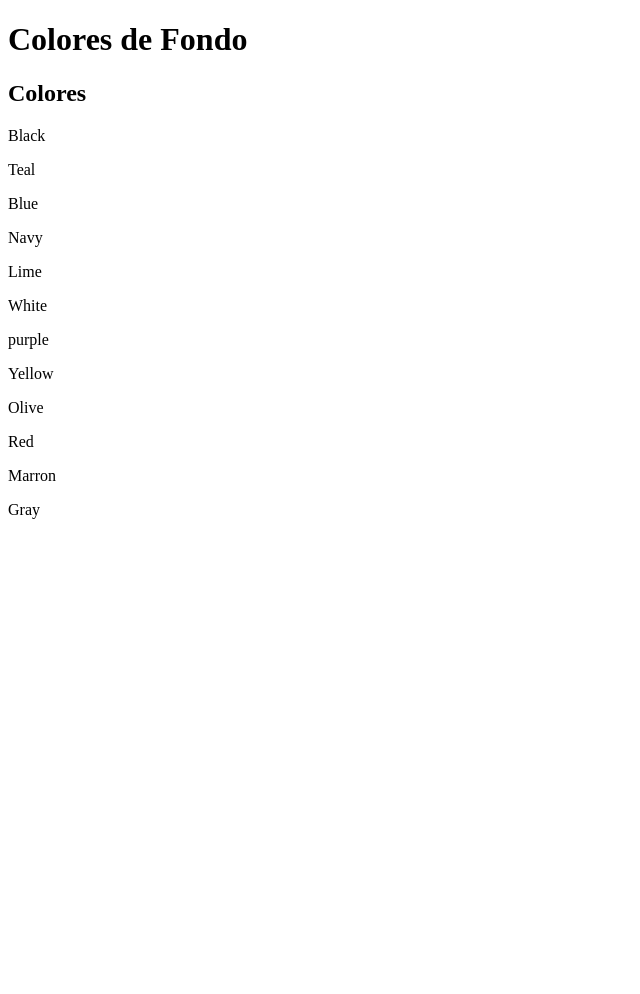
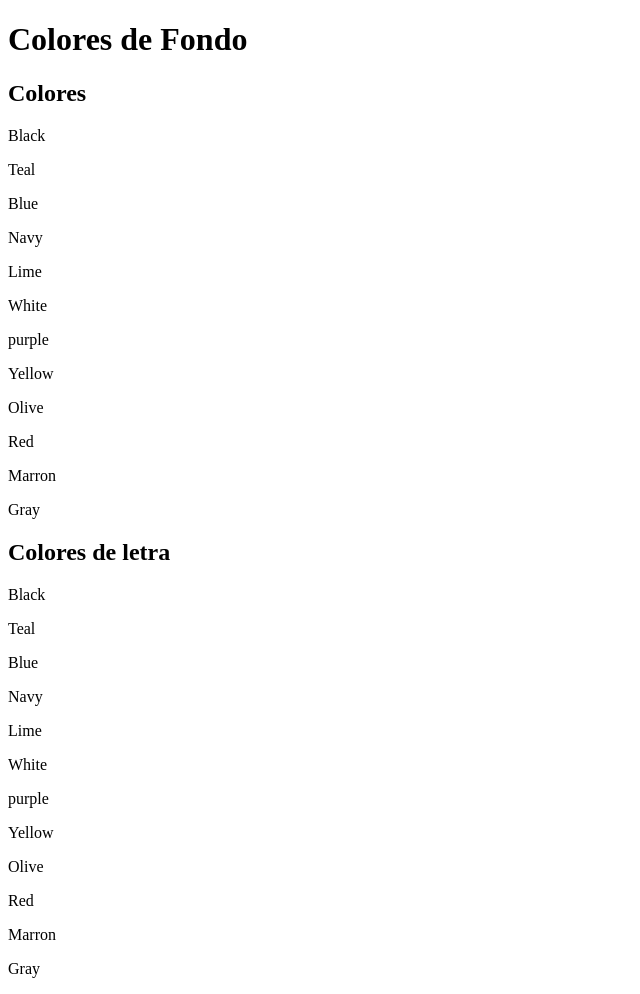
Before and after one commit to GitNinja0/recreated_image, a plain HTML site: page index.html in a window 1280 px wide. Shown: the whole page, without its empty margins (0-640 px from the left). Before the commit the page ends 800 px from the top, so only its background shows below. Drawn offline with Linux system fonts and the light colour scheme.

Commit message:
add styles

```diff
--- a/index.html
+++ b/index.html
@@ -31,6 +31,25 @@
                 <p>Gray</p>
             </div>
         </section>
+
+        <section>
+            <h2>Colores de letra</h2>
+
+            <div>
+                <p>Black</p>
+                <p>Teal</p>
+                <p>Blue</p>
+                <p>Navy</p>
+                <p>Lime</p>
+                <p>White</p>
+                <p>purple</p>
+                <p>Yellow</p>
+                <p>Olive</p>
+                <p>Red</p>
+                <p>Marron</p>
+                <p>Gray</p>
+            </div>
+        </section>
     </main>
 </body>
 </html>
--- /dev/null
+++ b/styles/styles.css
@@ -0,0 +1,2 @@
+@import 'colors.css';
+@import 'letras.css';
```
Also changed, not shown: styles/colors.css (added), styles/letras.css (added).
